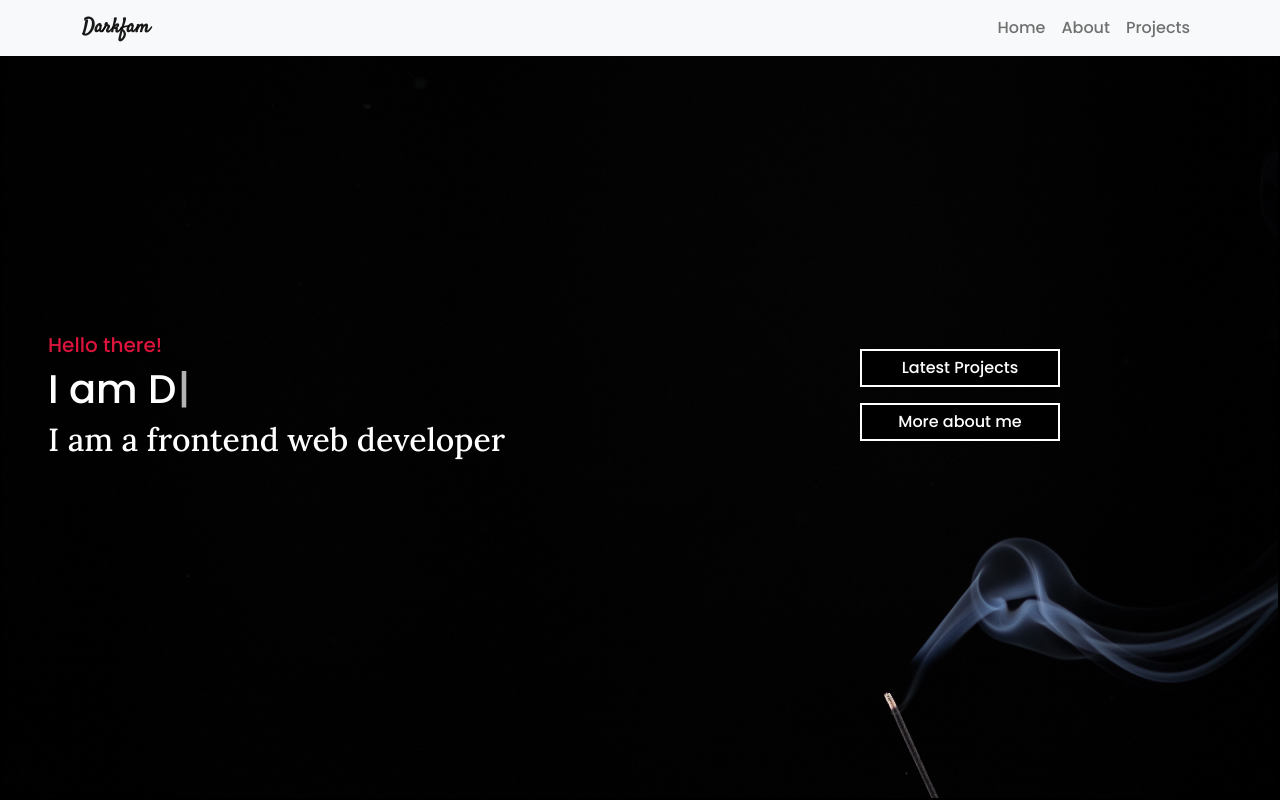
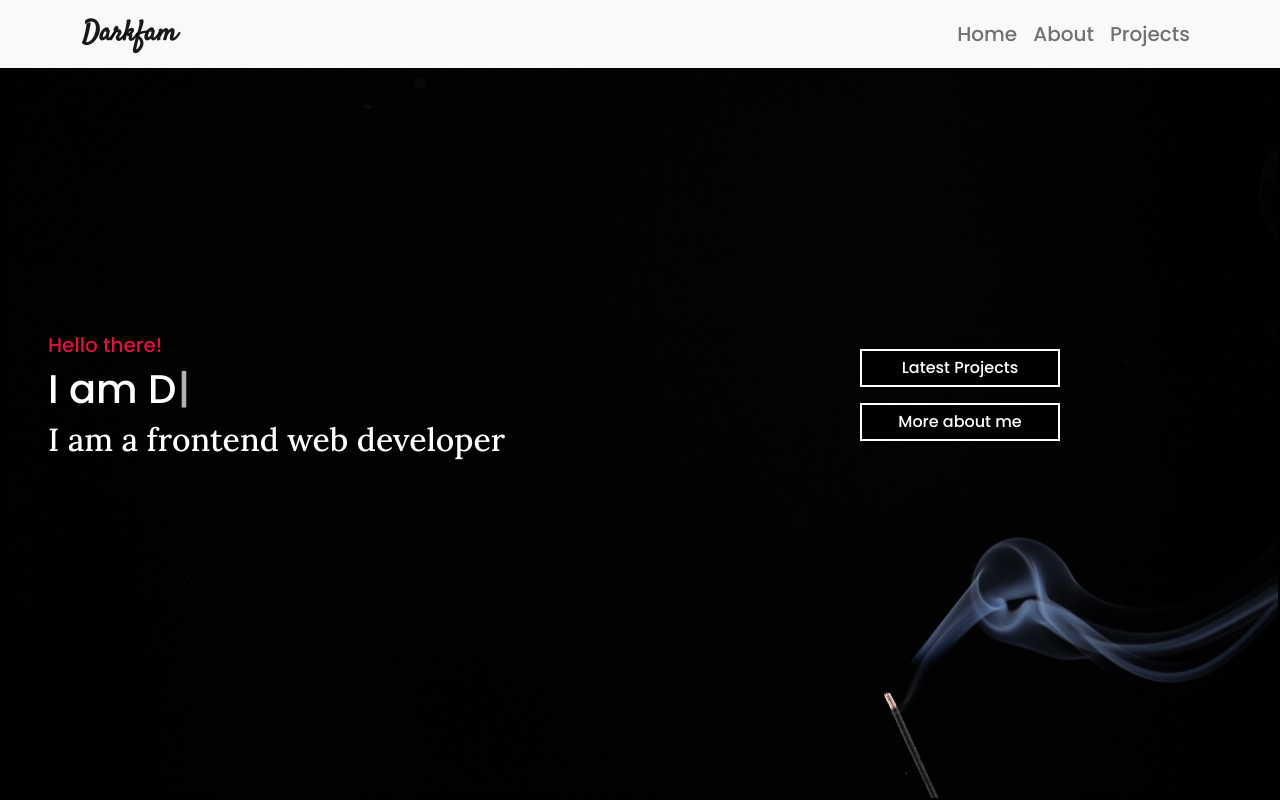
Before and after one commit to Noor-26/darkfam-portfolio-react, a React (Create React App) app: page / in a window 1280 px wide. Shown: the top 800 px of the page. Built offline with nearby package versions, Linux system fonts and the light colour scheme; no server answers.

Commit message:
navber font size updated

```diff
--- a/src/Home/About/About.js
+++ b/src/Home/About/About.js
@@ -5,10 +5,10 @@ function About() {
     return (
         <div data-aos="fade-up"
             data-aos-anchor-placement="top-center"
-            data-aos-duration="1000">
+            data-aos-duration="1000" id="About" >
             <div >
                 <h5 className="mt-3 pt-3 text">About</h5>
-                <h2 id="About" className='pt-1' >Personal Info</h2>
+                <h2 className='pt-1' >Personal Info</h2>
                 <h5 className='pt-2'>Get to know more about me</h5>
             </div>
             <div className="row mx-auto row-cols-1 row-cols-md-2 container my-5" >
--- a/src/Home/Banner/Banner.js
+++ b/src/Home/Banner/Banner.js
@@ -5,9 +5,9 @@ function Banner() {
     const projectPage = () => window.location.href = "#Project"
     const aboutPage = () => window.location.href = "#About"
     return (
-        <div className="main " >
+        <div className="main "  id='home'>
             <img src="images/background.png" alt=" background img" className="img-fluid bg-img" />
-            <div className=" ms-4 ms-md-5 h-100 d-flex align-items-center " id="main-content">
+            <div className=" ms-4 ms-md-5 main d-flex align-items-center " id="main-content">
                 <div className="row row-cols-1  row-cols-md-2 w-100 ">
                     <div className="main-txt col" >
                         <h5 className="main-txt-h3 text-start greet ">Hello there!</h5>
--- a/src/Home/Navber/Navber.js
+++ b/src/Home/Navber/Navber.js
@@ -6,9 +6,9 @@ function Navber() {
     <div >
     <Navbar bg="light" variant="light" fixed="top" >
 <Container>
-<Navbar.Brand href="#home" className="n-h1">Darkfam</Navbar.Brand>
-<Nav className="ms-auto">
-<Nav.Link href="#home">Home</Nav.Link>
+<Navbar.Brand href="#home" className="n-h1 fs-3 ">Darkfam</Navbar.Brand>
+<Nav className="ms-auto fs-5">
+<Nav.Link href="#home" >Home</Nav.Link>
 <Nav.Link href="#About">About</Nav.Link>
 <Nav.Link href="#Project">Projects</Nav.Link>
 </Nav>
```
